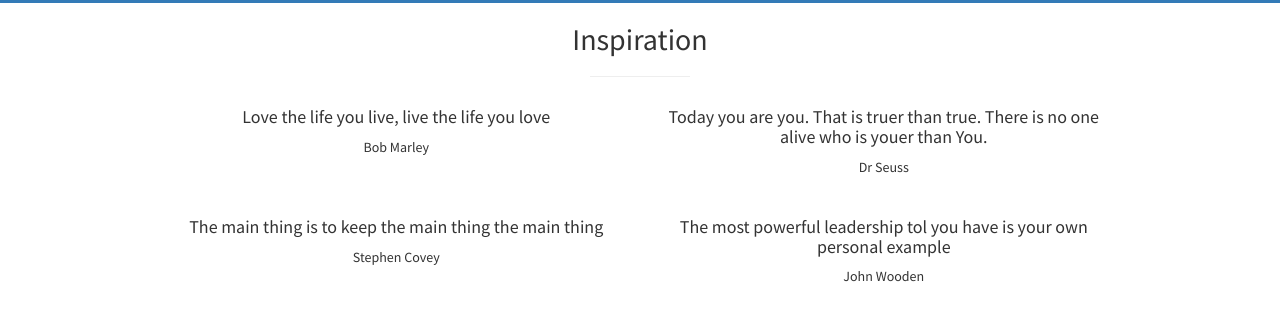
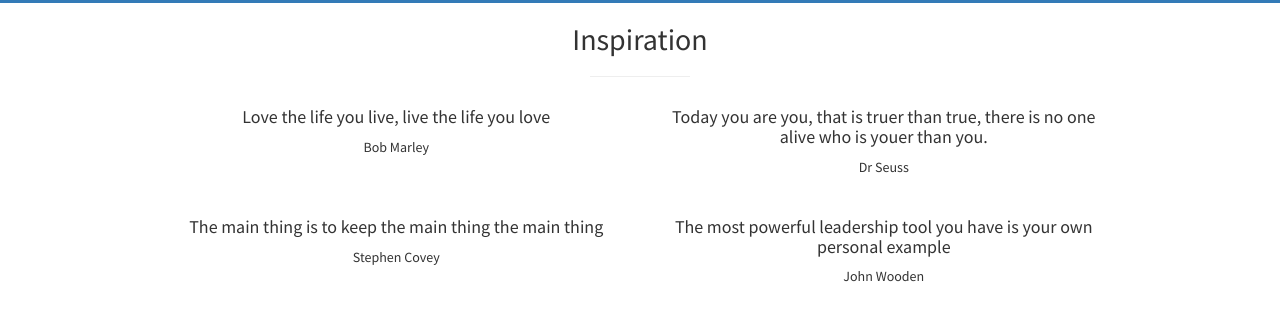
Before and after one commit to jikinluke8/inspark, a Jekyll site: the page built from index.html, in a window 1280 px wide. Shown: the part 1316-1642 px from the top of the page. Built offline with Jekyll 4.4.1, drawn with Linux system fonts in a browser that asks for light colours.

Commit message:
Update inspiration.html

```diff
--- a/_includes/inspiration.html
+++ b/_includes/inspiration.html
@@ -14,7 +14,7 @@
           </div>
           <div class="col-md-6">
             <div class="portfolio-item">
-              <h4><P>Today you are you. That is truer than true. There is no one alive who is youer than You.</P></h4>
+              <h4><P>Today you are you, that is truer than true, there is no one alive who is youer than you.</P></h4>
               Dr Seuss
               <a href="#">
               </a>
@@ -30,7 +30,7 @@
           </div>
           <div class="col-md-6">
             <div class="portfolio-item">
-              <h4><p>The most powerful leadership tol you have is your own personal example</p></h4>
+              <h4><p>The most powerful leadership tool you have is your own personal example</p></h4>
               John Wooden
               <a href="#">
               </a>
```
